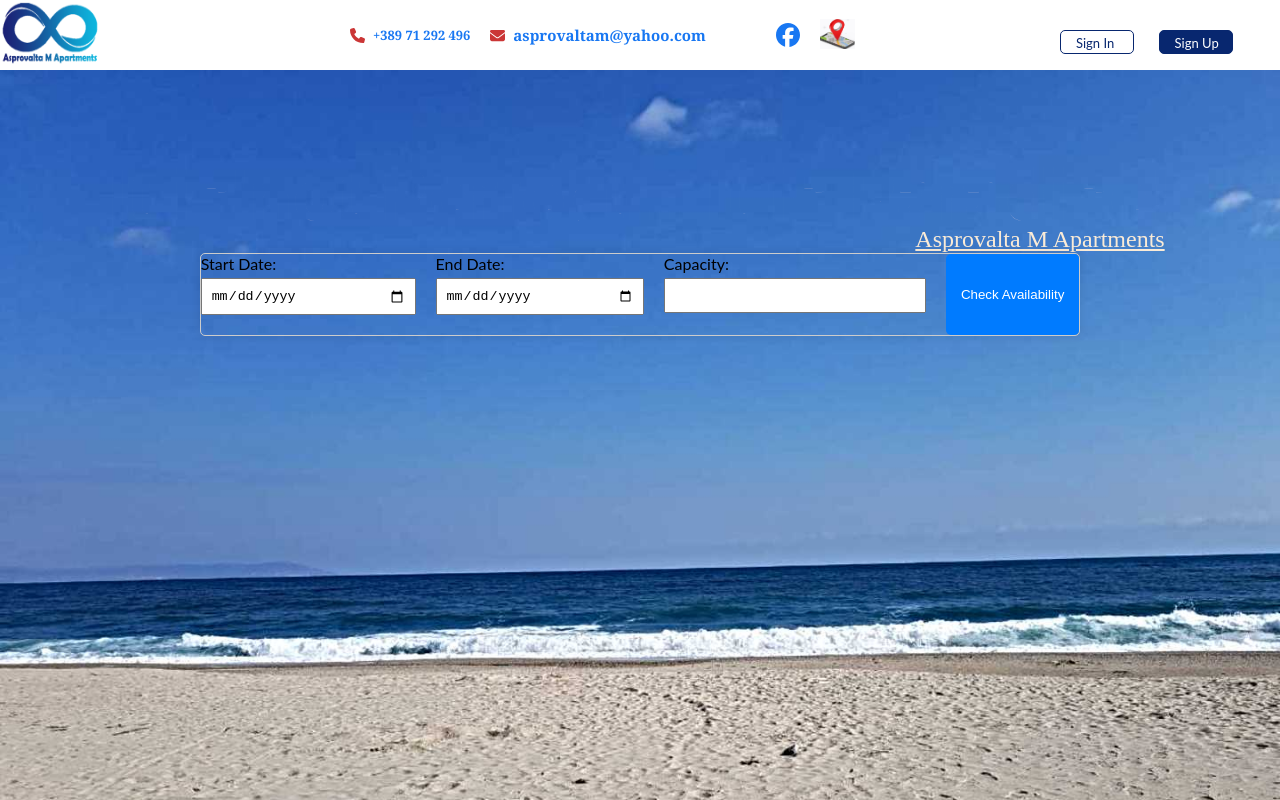
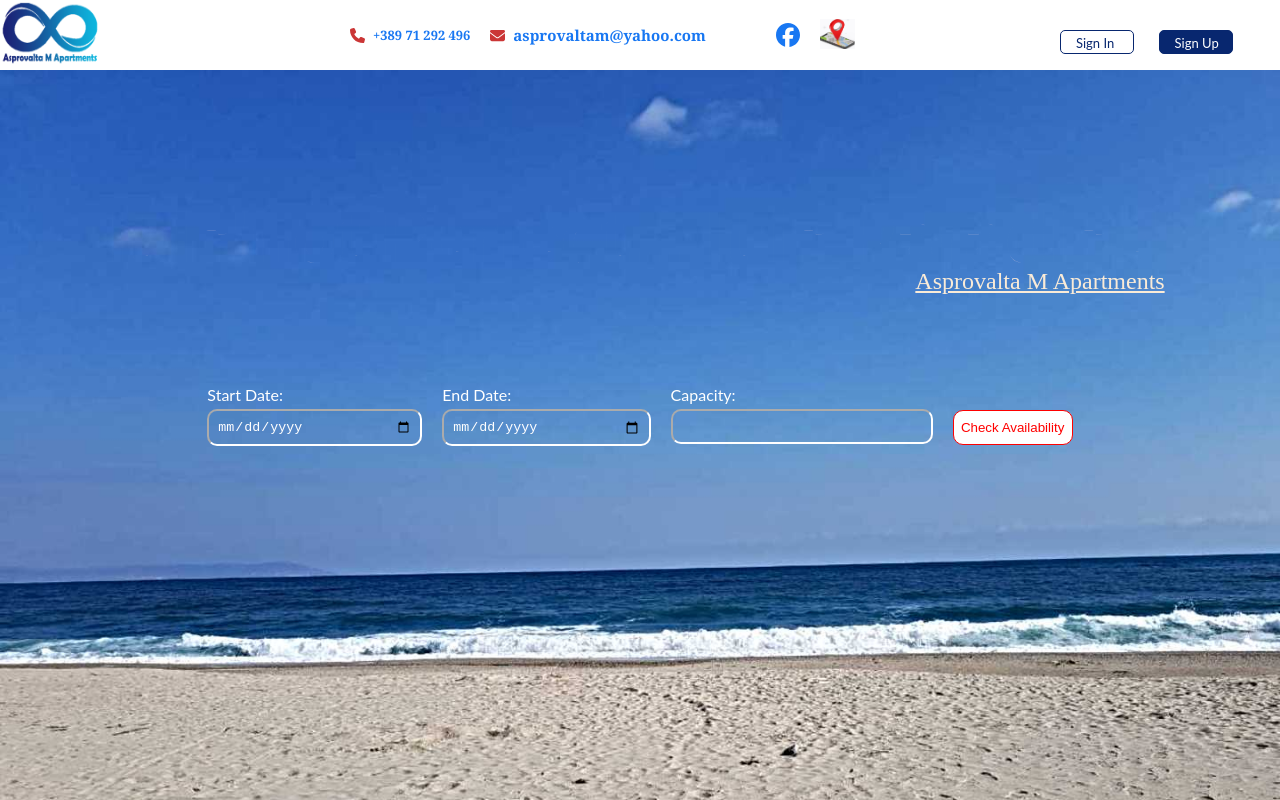
Before and after one commit to jugosack/asprovalta_m_apartments_client, a React (Create React App) app: page / in a window 1280 px wide. Built offline with nearby package versions, Linux system fonts and the light colour scheme.

Commit message:
Add changes to checkavailiability.css

```diff
--- a/src/styles/checkavailiability.css
+++ b/src/styles/checkavailiability.css
@@ -2,13 +2,14 @@
 
 /* Style the container */
 .container {
-    column-gap: 20px;
-    border: 1px solid #ccc;
-    border-radius: 5px;
-    box-shadow: 0 0 10px rgba(0, 0, 0, 0.1);
-    display: flex;
-    flex-direction: row;
+  margin-bottom: -300px;
+  padding-top: 90px;
+  column-gap: 20px;
+  display: flex;
+  flex-direction: row;
+  color: white;
 }
+
 
   /* Style labels */
   .startDate {
@@ -31,16 +32,22 @@
     margin-top: 5px;
     margin-bottom: 10px;
     box-sizing: border-box;
+    background-color: transparent;
+    border-color: white;
+    border-radius: 10px;
+    color: white;
   }
 
   /* Style the button */
   button {
-    background-color: #007bff;
-    color: #fff;
-    padding: 10px 15px;
-    border: none;
-    border-radius: 5px;
+    margin-top: 25px;
     cursor: pointer;
+    width: 120px;
+    height: 35px;
+    border: 1px solid red;
+    border-radius: 10px;
+    background-color: white;
+    color: red;
   }
 
   /* Style the available rooms section */
```
